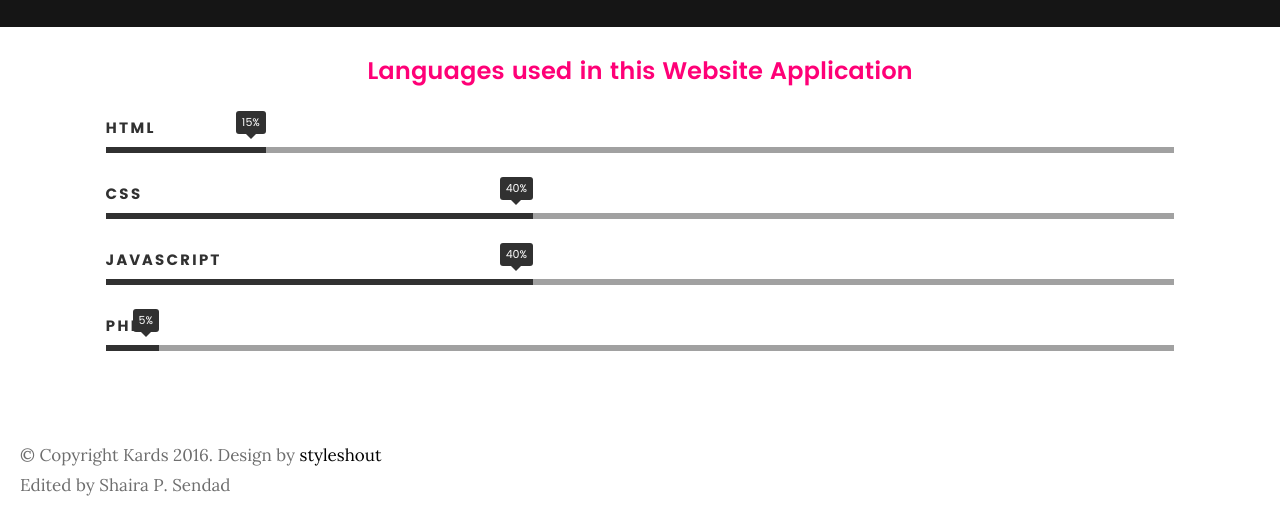
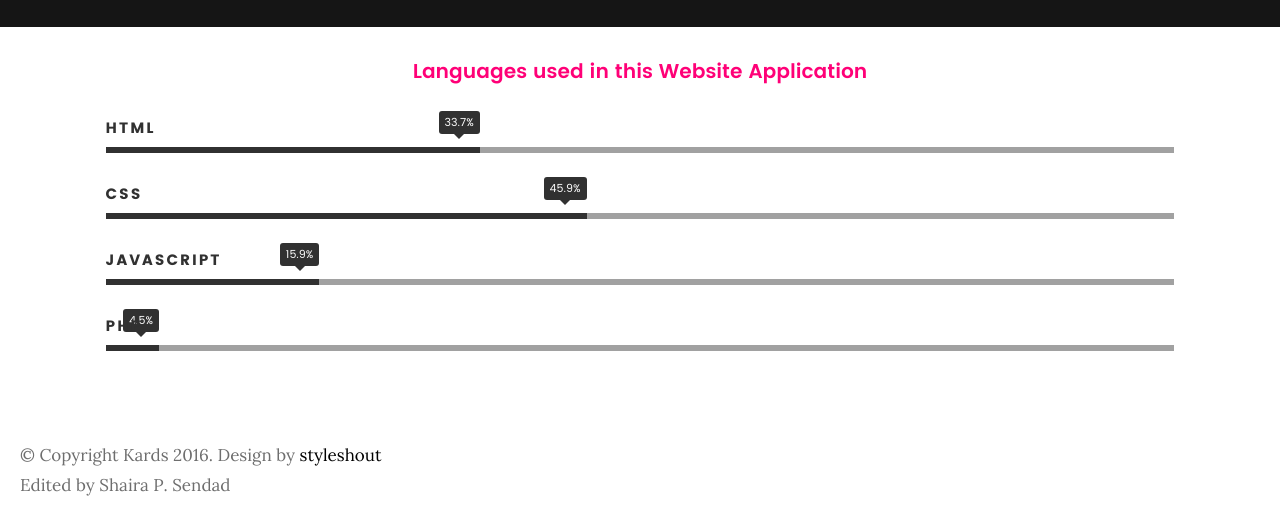
Before and after one commit to shaiwarma/NDTC-Laboratory-Portfolio, a plain HTML site: page index.html in a window 1280 px wide. Shown: the part 5225-5756 px from the top of the page. Drawn offline with Linux system fonts and the light colour scheme; files whose address does not match are found by name.

Commit message:
Update index.html

```diff
--- a/index.html
+++ b/index.html
@@ -459,23 +459,23 @@
    <script src="js/main.js"></script>
 
 <section style="background-color: rgb(255, 255, 255);"> <br>
-	<center><h2 style="color: rgb(255, 0, 119);">Languages used in this Website Application</h2></center>
+	<center><h3 style="color: rgb(255, 0, 119);">Languages used in this Website Application</h3></center>
         <div style="padding-inline: 10ch;";>
 			<ul class="skill-bars">
 				<li>
-					<div class="progress percent15"><span>15%</span></div>
+					<div class="progress percent35"><span>33.7%</span></div>
 					<strong>HTML</strong>
 				</li>
 				<li>
-					<div class="progress percent40"><span>40%</span></div>
+					<div class="progress percent45"><span>45.9%</span></div>
 					<strong>CSS</strong>
 				</li>
 				<li>
-					<div class="progress percent40"><span>40%</span></div>
+					<div class="progress percent20"><span>15.9%</span></div>
 					<strong>JavaScript</strong>
 				</li>
 				<li>
-					<div class="progress percent5"><span>5%</span></div>
+					<div class="progress percent5"><span>4.5%</span></div>
 					<strong>PHP</strong>
 				</li>
 
```
